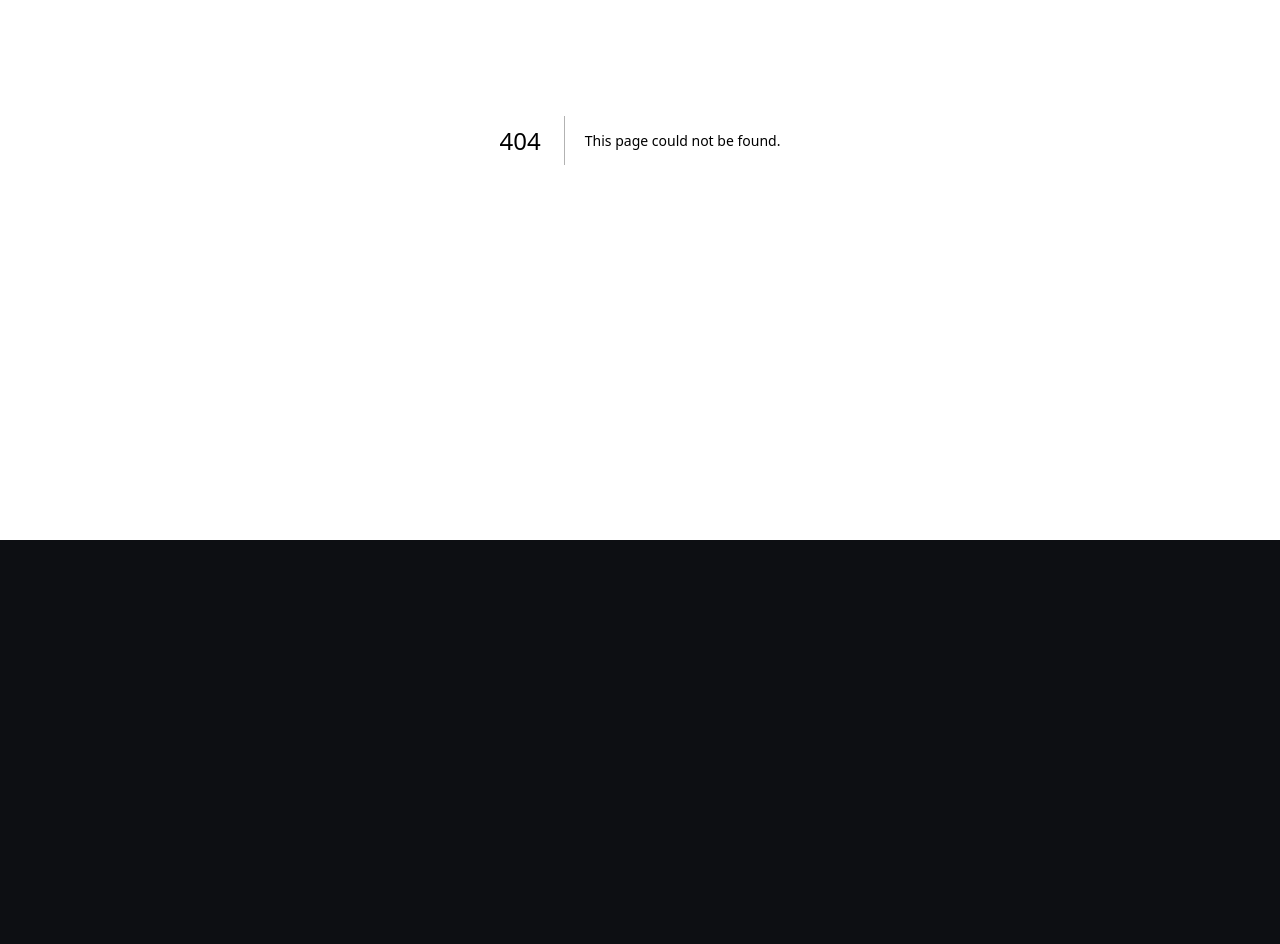
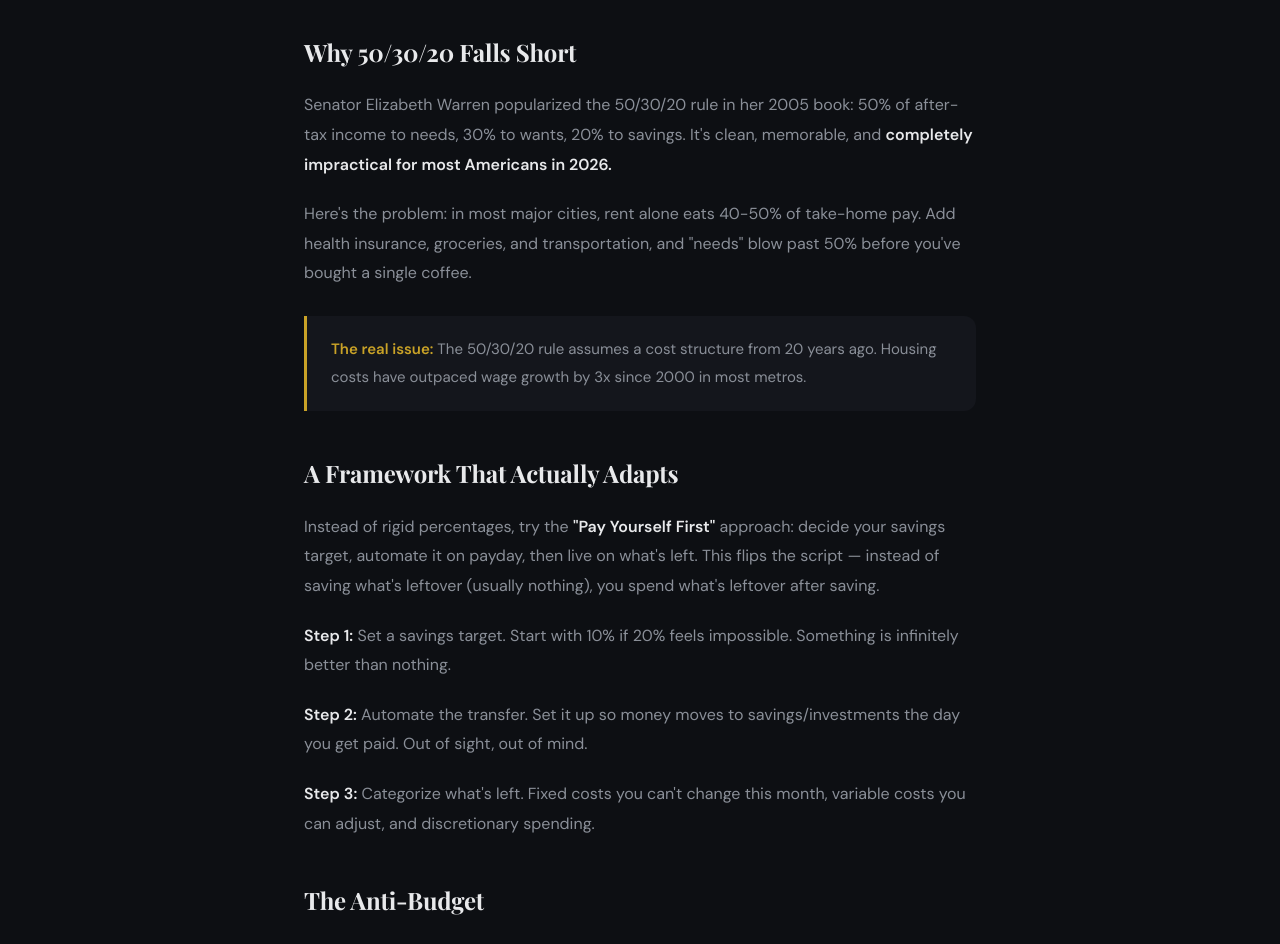
Before and after one commit to zackatlas/pulsafi, a Next.js app: page /resources/50-30-20-budget-rule-wrong in a window 1280 px wide. Before the commit this address had no page. Shown: the part 260-1204 px from the top of the page. Before the commit the page ends 800 px from the top, so only its background shows below. Built offline with nearby package versions, Linux system fonts and the light colour scheme.

Commit message:
Create page.js

```diff
--- /dev/null
+++ b/app/resources/50-30-20-budget-rule-wrong/page.js
@@ -0,0 +1,20 @@
+import ArticleLayout from "../ArticleLayout";
+export default function Article() {
+  return (
+    <ArticleLayout title="The 50/30/20 Budget Rule Is Wrong — Here's What Actually Works" category="Budgeting" date="Feb 17, 2026" readTime="8 min">
+      <h2>Why 50/30/20 Falls Short</h2>
+      <p>Senator Elizabeth Warren popularized the 50/30/20 rule in her 2005 book: 50% of after-tax income to needs, 30% to wants, 20% to savings. It's clean, memorable, and <strong>completely impractical for most Americans in 2026.</strong></p>
+      <p>Here's the problem: in most major cities, rent alone eats 40-50% of take-home pay. Add health insurance, groceries, and transportation, and "needs" blow past 50% before you've bought a single coffee.</p>
+      <div className="callout"><strong>The real issue:</strong> The 50/30/20 rule assumes a cost structure from 20 years ago. Housing costs have outpaced wage growth by 3x since 2000 in most metros.</div>
+      <h2>A Framework That Actually Adapts</h2>
+      <p>Instead of rigid percentages, try the <strong>"Pay Yourself First"</strong> approach: decide your savings target, automate it on payday, then live on what's left. This flips the script — instead of saving what's leftover (usually nothing), you spend what's leftover after saving.</p>
+      <p><strong>Step 1:</strong> Set a savings target. Start with 10% if 20% feels impossible. Something is infinitely better than nothing.</p>
+      <p><strong>Step 2:</strong> Automate the transfer. Set it up so money moves to savings/investments the day you get paid. Out of sight, out of mind.</p>
+      <p><strong>Step 3:</strong> Categorize what's left. Fixed costs you can't change this month, variable costs you can adjust, and discretionary spending.</p>
+      <h2>The Anti-Budget</h2>
+      <p>If tracking every dollar sounds exhausting (it is), try the two-account method: one account for bills, one for spending. Calculate your monthly fixed costs, add 10% buffer, and auto-transfer that amount plus your savings target on payday. Whatever lands in your spending account is guilt-free money.</p>
+      <p><strong>The goal isn't to track every latte.</strong> It's to build a system where saving happens automatically and spending happens within boundaries you've already set.</p>
+      <a href="/learn" className="tool-link">📚 Learn Budgeting in Pulsafi Academy →</a>
+    </ArticleLayout>
+  );
+}
```
